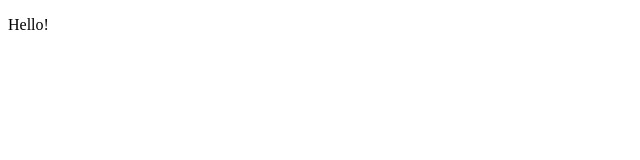
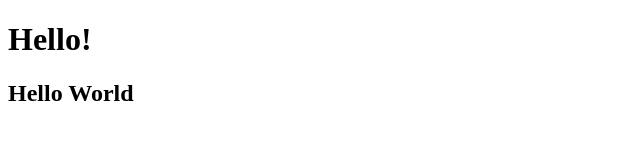
Before and after one commit to bor-ed/project, a plain HTML site: page index.html in a window 1280 px wide. Shown: the whole page, without its empty margins (0-640 px from the left). Drawn offline with Linux system fonts and the light colour scheme.

Commit message:
index.html mod

```diff
--- a/index.html
+++ b/index.html
@@ -7,7 +7,8 @@
 </head>
 <body>
 
-<p onclick="">Hello!</p>
+<h1>Hello!</h1>
+<h2>Hello World</h2>
 <script src="js/script.js"></script>
 
 
```
